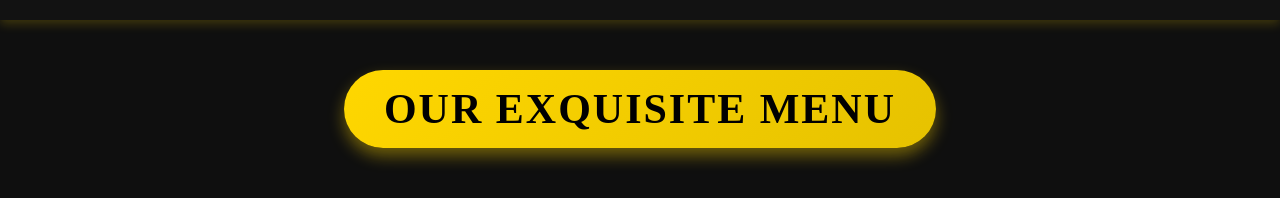
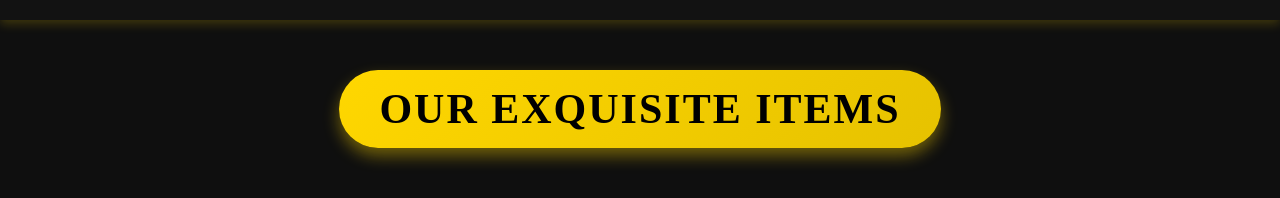
Before and after one commit to Kumardeepakchaudhary01/veganfoods, a React (Vite) app: page /menu in a window 1280 px wide. Shown: the part 317-515 px from the top of the page. Built offline with nearby package versions, Linux system fonts and the light colour scheme.

Commit message:
Update Menu.jsx

```diff
--- a/src/pages/Menu.jsx
+++ b/src/pages/Menu.jsx
@@ -145,7 +145,7 @@ function Menu() {
 
   return (
     <MenuContainer>
-      <Title>Our Exquisite Menu</Title>
+      <Title>Our Exquisite Items</Title>
       <MenuGrid>
         {menuItems.map((item) => (
           <Card key={item.id}>
```
